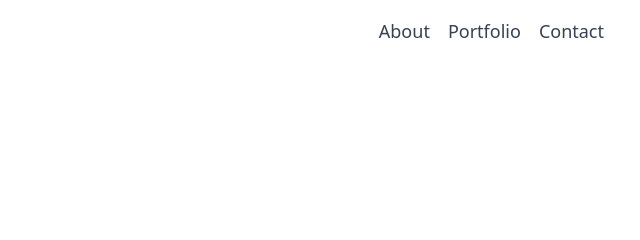
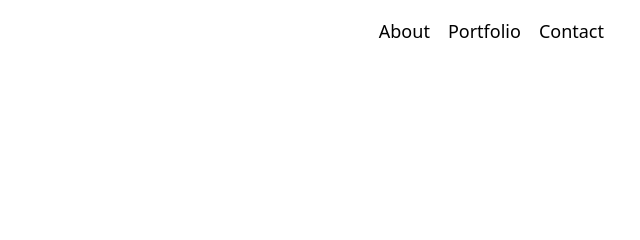
Before and after one commit to bbradforddesign/gatsby-portfolio, a Gatsby site: page /portfolio in a window 1280 px wide. Shown: the top 240 px of the page, 640-1280 px from the left. Built offline with nearby package versions, Linux system fonts and the light colour scheme; Gatsby itself is replaced by a stand-in of ours.

Commit message:
Restyled dropdown nav, header, and profile photo

```diff
--- a/src/components/header.js
+++ b/src/components/header.js
@@ -8,9 +8,9 @@ const Header = ({ siteTitle }) => {
   return (
     <header className="flex items-center justify-between flex-wrap pt-4">
       <Link to="/">
-        <h1 className="font-bold text-xl tracking-tight mb-0">{siteTitle}</h1>
+        <h1 className="font-bold text-xl tracking-tight">{siteTitle}</h1>
       </Link>
-      <div className="block md:hidden">
+      <div className="md:hidden -mt-4">
         <button
           onClick={() => toggleExpansion(!isExpanded)}
           className="flex items-center px-3 py-2 border rounded text-black border-black hover:text-gray-100 hover:border-gray-100 hover:bg-black"
@@ -28,24 +28,24 @@ const Header = ({ siteTitle }) => {
       <div
         className={`${
           isExpanded ? `block` : `hidden`
-        } z-20 absolute top-12 left-0 pl-4 w-96 ml-8 bg-gray-400 block rounded-b-2xl md:bg-transparent md:static md:flex md:items-center md:w-auto`}
+        } dropdown-modal z-20 absolute top-14 bg-black bg-opacity-80 flex flex-col items-center justify-center md:block md:bg-transparent md:static md:flex-row md:items-center md:w-auto`}
       >
         <nav className="text-md md:flex-grow">
           <Link
             to={`/about`}
-            className="block mt-4 md:inline-block md:mt-0 text-gray-700 hover:text-gray-100 mr-4"
+            className="block mt-4 text-white hover:text-yellow-400 mr-4 md:inline-block md:mt-0 md:text-black md:hover:text-gray-300"
           >
             About
           </Link>
           <Link
             to={`/portfolio`}
-            className="block mt-4 md:inline-block md:mt-0 text-gray-700 hover:text-gray-100 mr-4"
+            className="block mt-4 text-white hover:text-yellow-400 mr-4 md:inline-block md:mt-0 md:text-black md:hover:text-gray-300"
           >
             Portfolio
           </Link>
           <Link
             to={`/contact`}
-            className="block my-4 md:inline-block md:mt-0 text-gray-700 hover:text-gray-100"
+            className="block my-4 text-white hover:text-yellow-400 md:inline-block md:mt-0 md:text-black md:hover:text-gray-300"
           >
             Contact
           </Link>
--- a/src/pages/about.js
+++ b/src/pages/about.js
@@ -47,7 +47,7 @@ const AboutPage = () => {
       <div className="flex flex-col justify-center items-center col-span-12 md:col-span-6">
         {data && (
           <img
-            className="rounded-2xl w-4/5 object-cover profile-image"
+            className="rounded-xl w-1/2 object-cover profile-image max-w-xs md:w-3/4"
             src={data.pageImages[0].fluid.src}
             alt={data.pageImages[0].title}
           />
--- a/src/styles/layout.css
+++ b/src/styles/layout.css
@@ -605,3 +605,19 @@ body {
   height: 45vh;
   object-position: 50% 15%;
 }
+
+@media only screen and (max-width: 767px) {
+  .profile-image {
+    max-height: 15rem;
+  }
+}
+
+.dropdown-modal {
+  width: calc(100% - 4rem);
+}
+
+@media only screen and (min-width: 768px) {
+  .dropdown-modal {
+    width: auto;
+  }
+}
```
